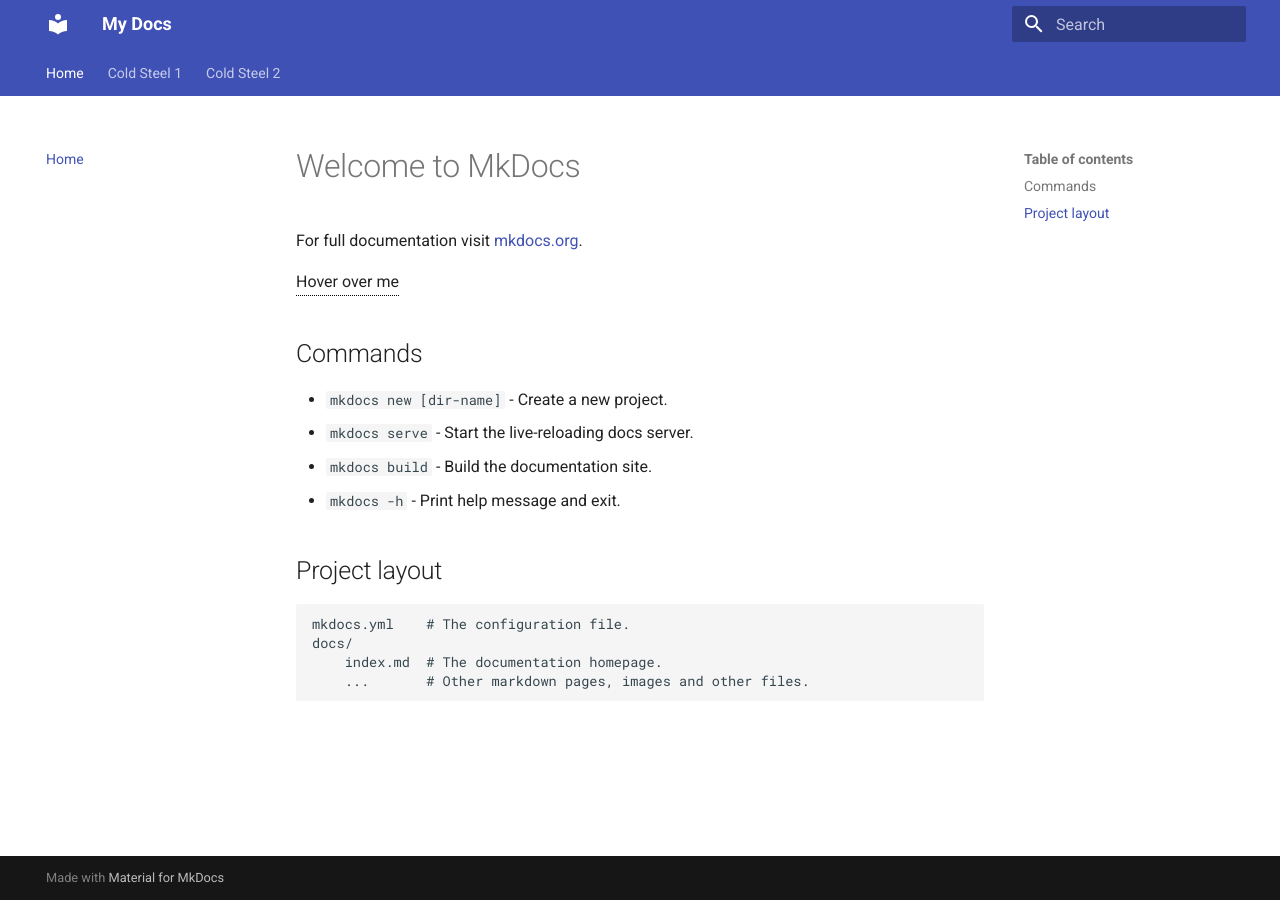
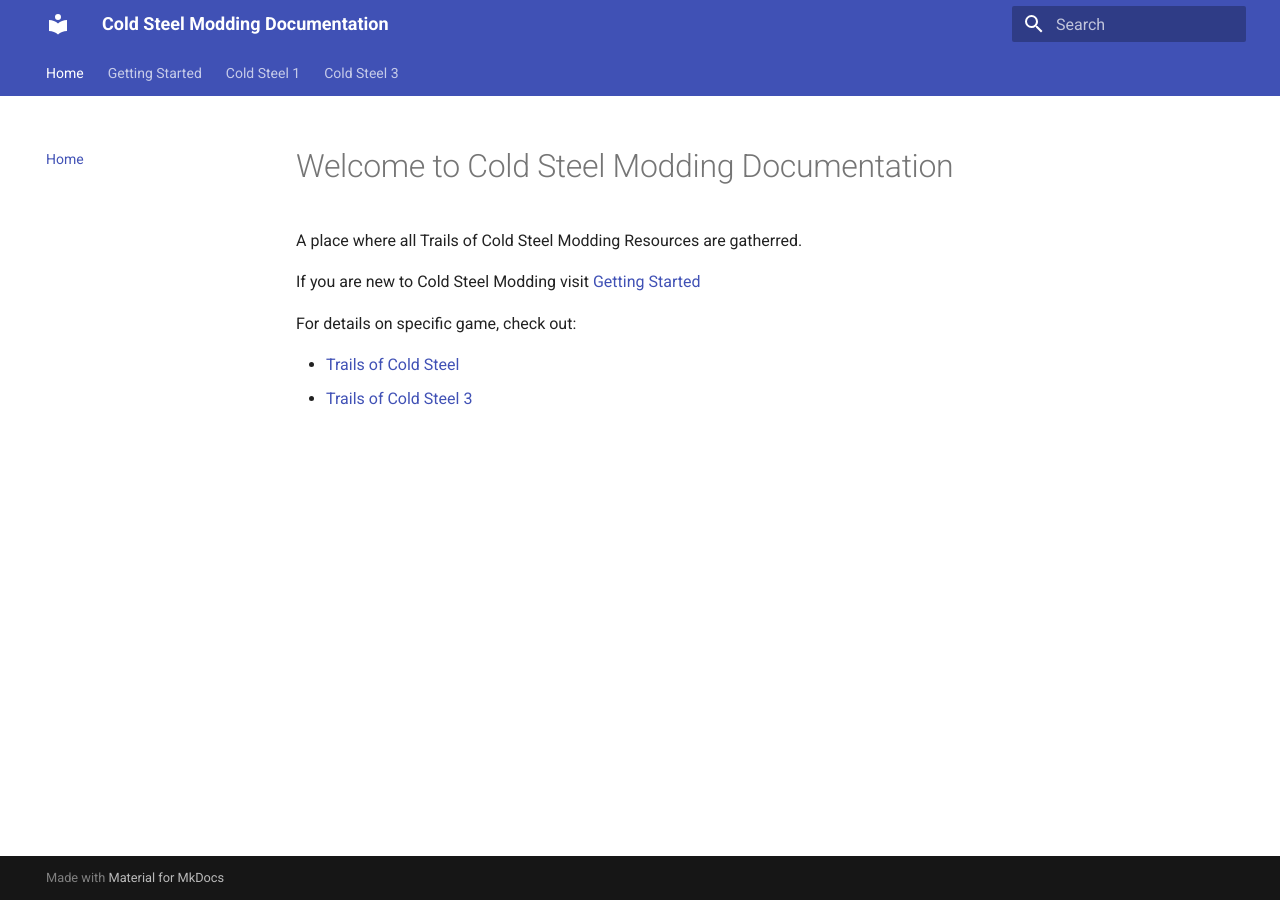
Before and after one commit to nnguyen259/ColdSteelDocumentation, an MkDocs documentation site: the page built from docs/index.md, in a window 1280 px wide. Built offline with MkDocs 1.6.1 and Material for MkDocs 9.7.7, drawn with Linux system fonts in a browser that asks for light colours.

```diff
--- a/docs/index.md
+++ b/docs/index.md
@@ -1,21 +1,10 @@
-# Welcome to MkDocs
+# Welcome to Cold Steel Modding Documentation
 
-For full documentation visit [mkdocs.org](https://www.mkdocs.org).
+A place where all Trails of Cold Steel Modding Resources are gatherred.
 
-<div class="tooltip">Hover over me
-  <span class="tooltiptext">Tooltip text</span>
-</div>
+If you are new to Cold Steel Modding visit [Getting Started](getting-started.md)
 
-## Commands
+For details on specific game, check out:
 
-* `mkdocs new [dir-name]` - Create a new project.
-* `mkdocs serve` - Start the live-reloading docs server.
-* `mkdocs build` - Build the documentation site.
-* `mkdocs -h` - Print help message and exit.
-
-## Project layout
-
-    mkdocs.yml    # The configuration file.
-    docs/
-        index.md  # The documentation homepage.
-        ...       # Other markdown pages, images and other files.
+* [Trails of Cold Steel](cs1/overview.md)
+* [Trails of Cold Steel 3](cs3/overview.md)
--- a/mkdocs.yml
+++ b/mkdocs.yml
@@ -1,4 +1,4 @@
-site_name: My Docs
+site_name: Cold Steel Modding Documentation
 theme:
   name: material
 
@@ -10,11 +10,16 @@ extra_css:
 
 nav:
   - Home: index.md
+  - Getting Started:
+    - Getting Started: getting-started.md
   - Cold Steel 1:
+    - Overview: cs1/overview.md
     - Table:
+      - Overview: cs1/tables/overview.md
       - t_item: cs1/tables/item.md
       - t_magic: cs1/tables/magic.md
-  - Cold Steel 2:
+  - Cold Steel 3:
+    - Overview: cs3/overview.md
     - Table:
-      - t_item: cs2/tables/item.md
-      - t_magic: cs2/tables/magic.md
+      - t_item: cs3/tables/item.md
+      - t_magic: cs3/tables/magic.md
```
Also changed, not shown: docs/cs1/overview.md (added, +10 -0 lines), docs/cs1/tables/overview.md (added, +18 -0 lines), docs/cs3/overview.md (added, +21 -0 lines), docs/cs3/tables/magic.md (added, +21 -0 lines), docs/getting-started.md (+2 -21 lines), docs/cs3/tables/item.md (renamed from docs/cs2/tables/item.md).
